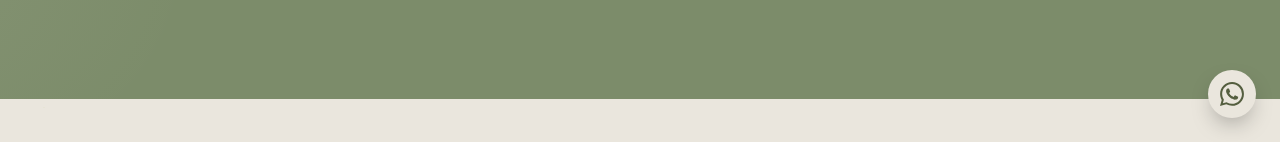
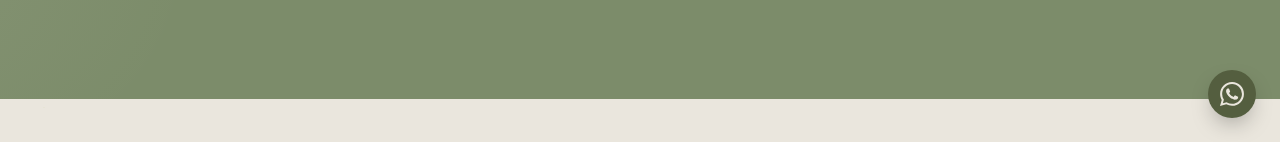
Before and after one commit to FLIA-IT/plantaria-web, a React (Vite) app: page / in a window 1280 px wide. Shown: the part 658-800 px from the top of the page. Built offline with nearby package versions, Linux system fonts and the light colour scheme.

Commit message:
style: invert floating WhatsApp colors for higher contrast
Switch background to olive and icon to cream so the button stands out
against the cream-toned page rather than blending in.

```diff
--- a/src/components/ui/FloatingWhatsapp.tsx
+++ b/src/components/ui/FloatingWhatsapp.tsx
@@ -21,10 +21,10 @@ export function FloatingWhatsapp({
         'fixed bottom-6 right-6 z-50',
         'inline-flex h-12 w-12 items-center justify-center',
         'rounded-full',
-        'bg-cream text-olive',
+        'bg-olive text-cream',
         'shadow-[0_10px_24px_-8px_rgba(0,0,0,0.4)]',
         'transition-all duration-300',
-        'hover:bg-cream-deep hover:text-olive-deep hover:-translate-y-0.5',
+        'hover:bg-olive-deep hover:text-cream-deep hover:-translate-y-0.5',
         'focus-visible:outline-none focus-visible:ring-2 focus-visible:ring-offset-2 focus-visible:ring-olive',
       ].join(' ')}
     >
```
